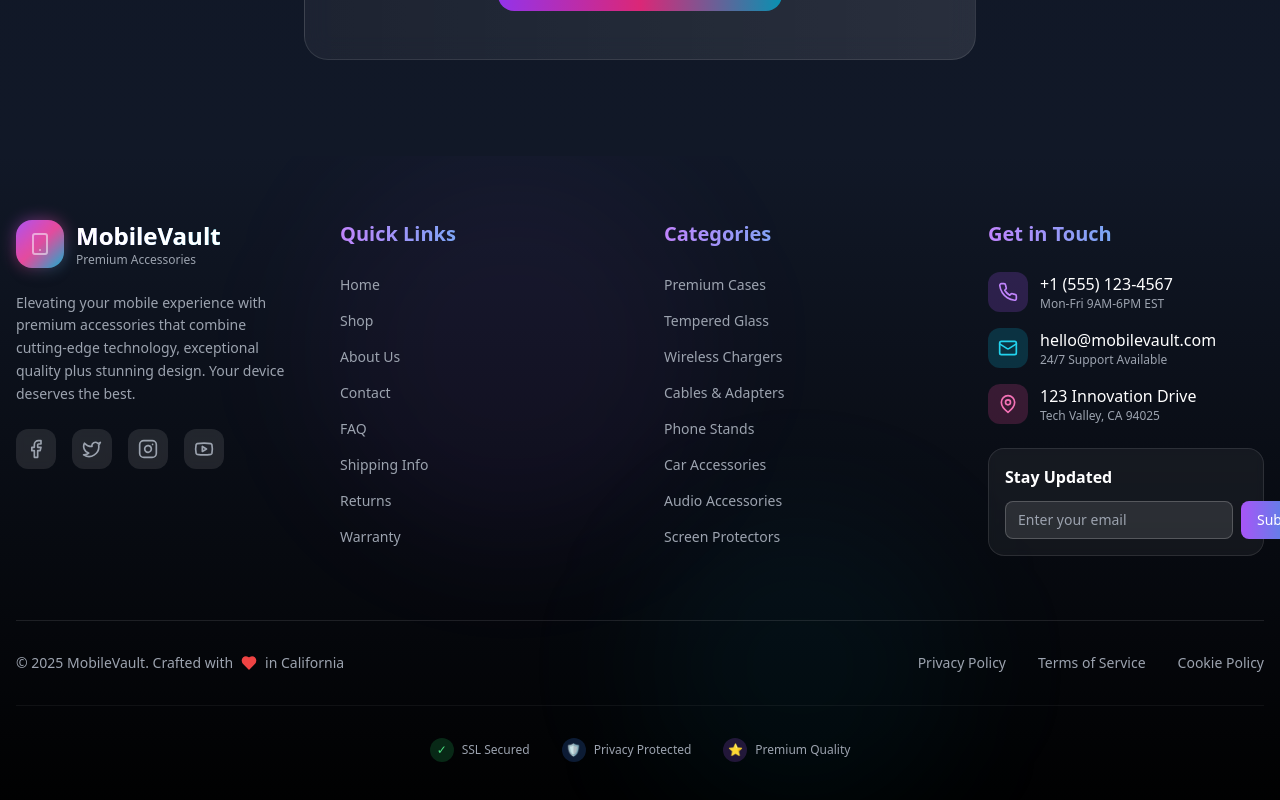
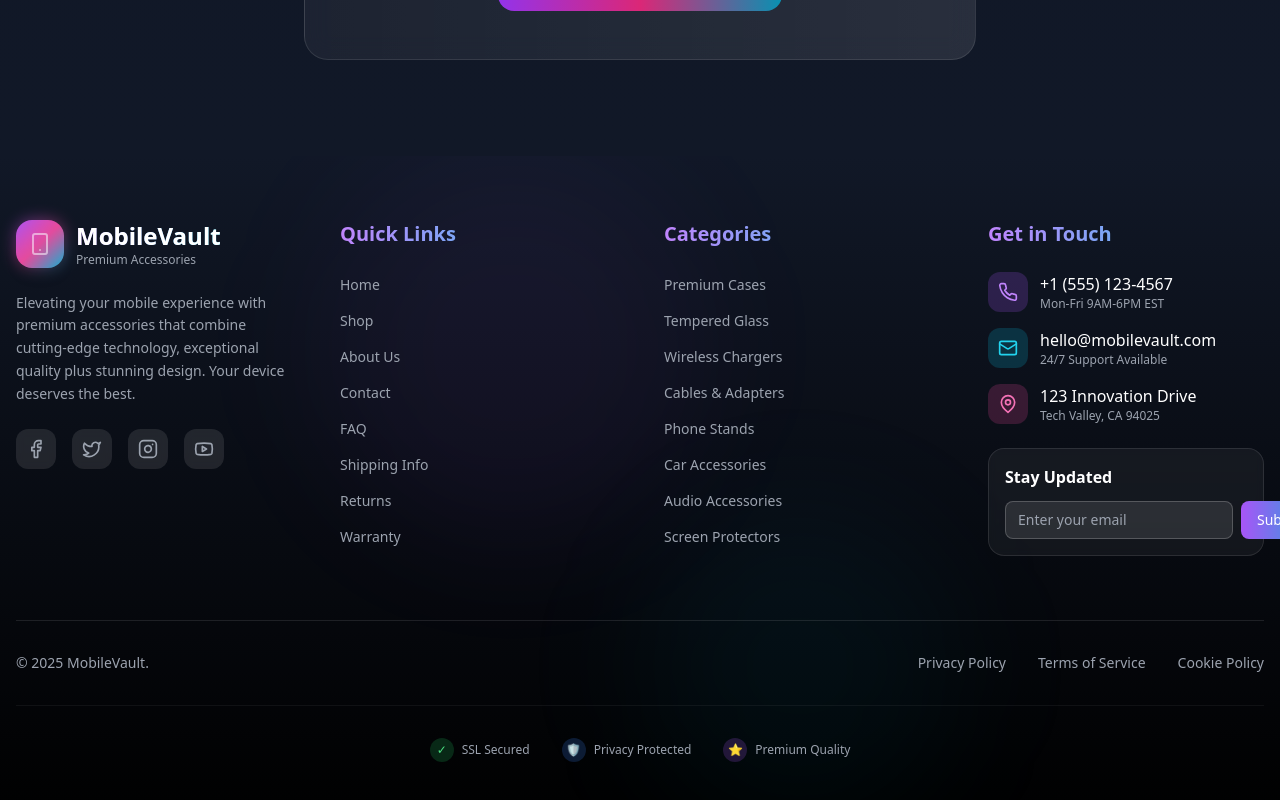
Before and after one commit to thecarryco-in/frontend, a React (Vite) app: page / in a window 1280 px wide. Shown: the part 2409-3209 px from the top of the page. Built offline with nearby package versions, Linux system fonts and the light colour scheme; no server answers.

Commit message:
Updated Footer.tsx

```diff
--- a/src/components/Layout/Footer.tsx
+++ b/src/components/Layout/Footer.tsx
@@ -154,9 +154,7 @@ const Footer: React.FC = () => {
         <div className="mt-16 pt-8 border-t border-white/10">
           <div className="flex flex-col md:flex-row justify-between items-center space-y-4 md:space-y-0">
             <div className="flex items-center space-x-2 text-gray-400 text-sm">
-              <span>© 2025 MobileVault. Crafted with</span>
-              <Heart className="w-4 h-4 text-red-500 fill-current" />
-              <span>in California</span>
+              <span>© 2025 MobileVault.</span>
             </div>
 
             <div className="flex items-center space-x-8">
```
